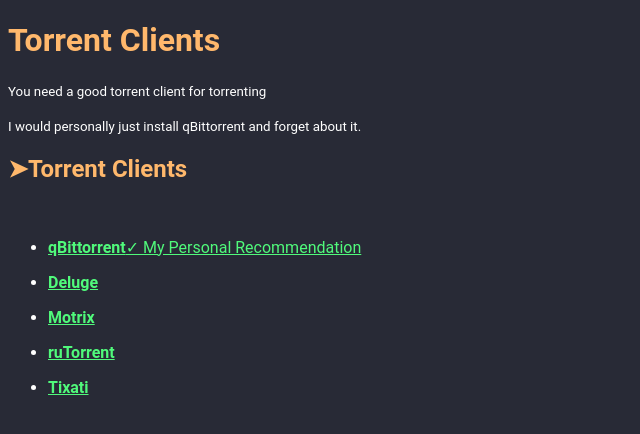
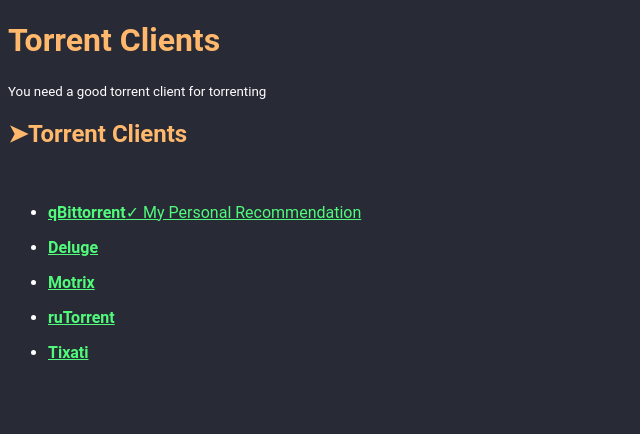
Before and after one commit to DevShubam/Toolbox, a plain HTML site: page torrent-clients.html in a window 1280 px wide. Shown: the whole page, without its empty margins (0-640 px from the left). Drawn offline with Linux system fonts and the light colour scheme.

Commit message:
Update torrent-clients.html

```diff
--- a/torrent-clients.html
+++ b/torrent-clients.html
@@ -17,7 +17,6 @@
         <div class="main-site-listing">
             <h1>Torrent Clients</h1>
             <p><small>You need a good torrent client for torrenting</small></p>
-            <p><small>I would personally just install qBittorrent and forget about it.</small></p>
             <section id="torrent-clients">
                 <h1>➤Torrent Clients</h1>
                 <p>&nbsp;</p>
```
